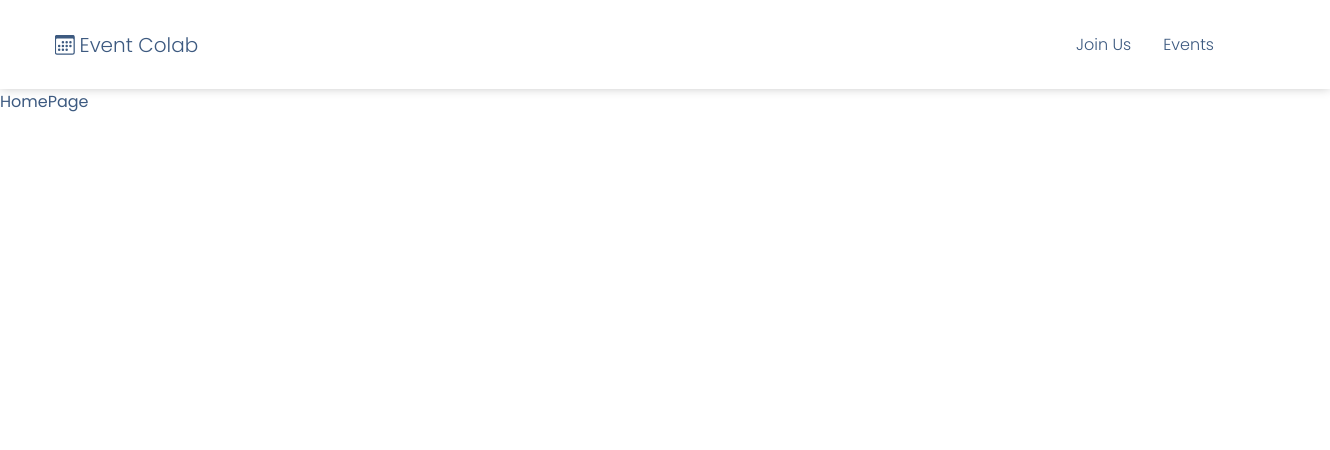
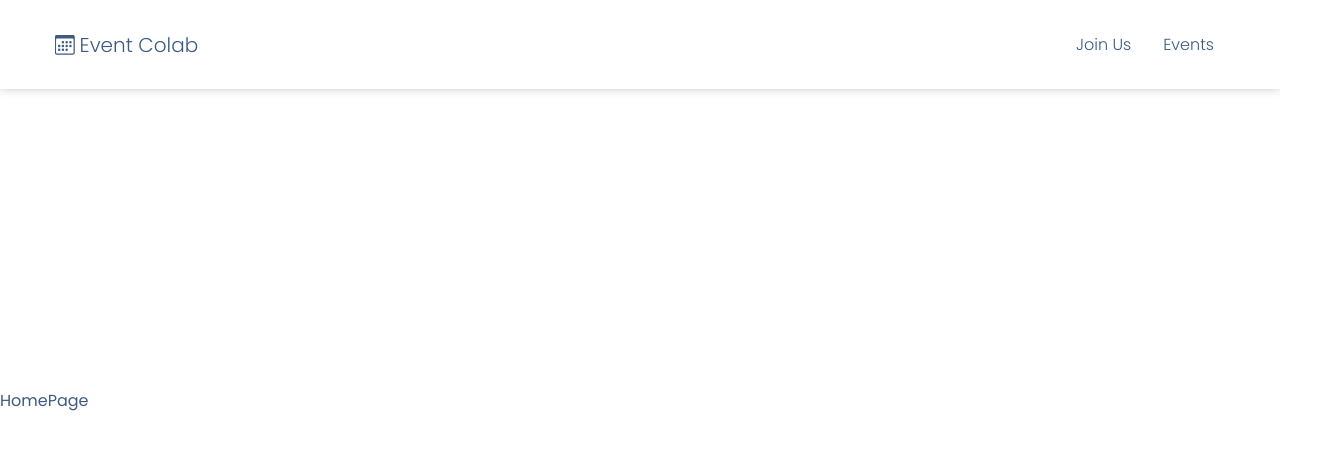
Before and after one commit to Emilysta/ZIwG, a React (Create React App) app in the folder frontend/: page / in a window 1280 px wide. Shown: the top 450 px of the page, 1330 px wide, since content can reach past the window. Built offline with nearby package versions, Linux system fonts and the light colour scheme.

Commit message:
Main layout - vertical, horisonal center

```diff
--- a/frontend/src/Components/Navbar/Navbar.css
+++ b/frontend/src/Components/Navbar/Navbar.css
@@ -1,8 +1,8 @@
 .HeadBar {
     display: flex;
+    position: absolute;
     top: 0;
     width: 100%;
-    padding-right: 50px;
     box-shadow: 0px -1px 10px rgba(0, 0, 0, 0.25);
 }
 
--- a/frontend/src/Components/Navbar/Navbar.tsx
+++ b/frontend/src/Components/Navbar/Navbar.tsx
@@ -47,7 +47,9 @@ export function Navbar() {
   return (
     <>
       {changeNavbar}
-      <Outlet />
+      <main id="main">
+        <Outlet />
+      </main>
     </>
   )
 }
--- a/frontend/src/index.css
+++ b/frontend/src/index.css
@@ -60,7 +60,7 @@ a:hover {
   text-decoration: underline;
 }
 
-main {
+#main {
   display: flex;
   width: 100%;
   height: 100vh;
```
